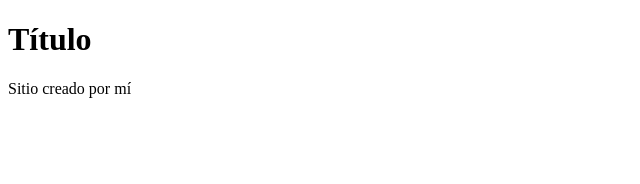
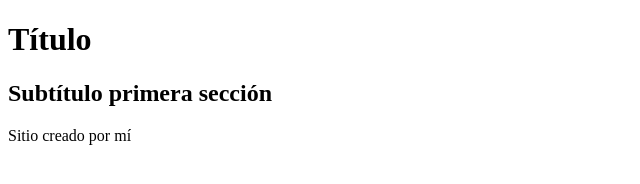
Before and after one commit to rcarocas/git-ej-d3, a plain HTML site: page index.html in a window 1280 px wide. Shown: the whole page, without its empty margins (0-640 px from the left). Drawn offline with Linux system fonts and the light colour scheme.

Commit message:
Se agrega main al documento index.html con la primera sección

```diff
--- a/index.html
+++ b/index.html
@@ -14,6 +14,12 @@
             Título
         </h1>
     </header>
+
+    <main>
+        <section id="section1">
+            <h2>Subtítulo primera sección</h2>
+        </section>
+    </main>
     <footer>
         <p>Sitio creado por mí</p>
     </footer>
```
